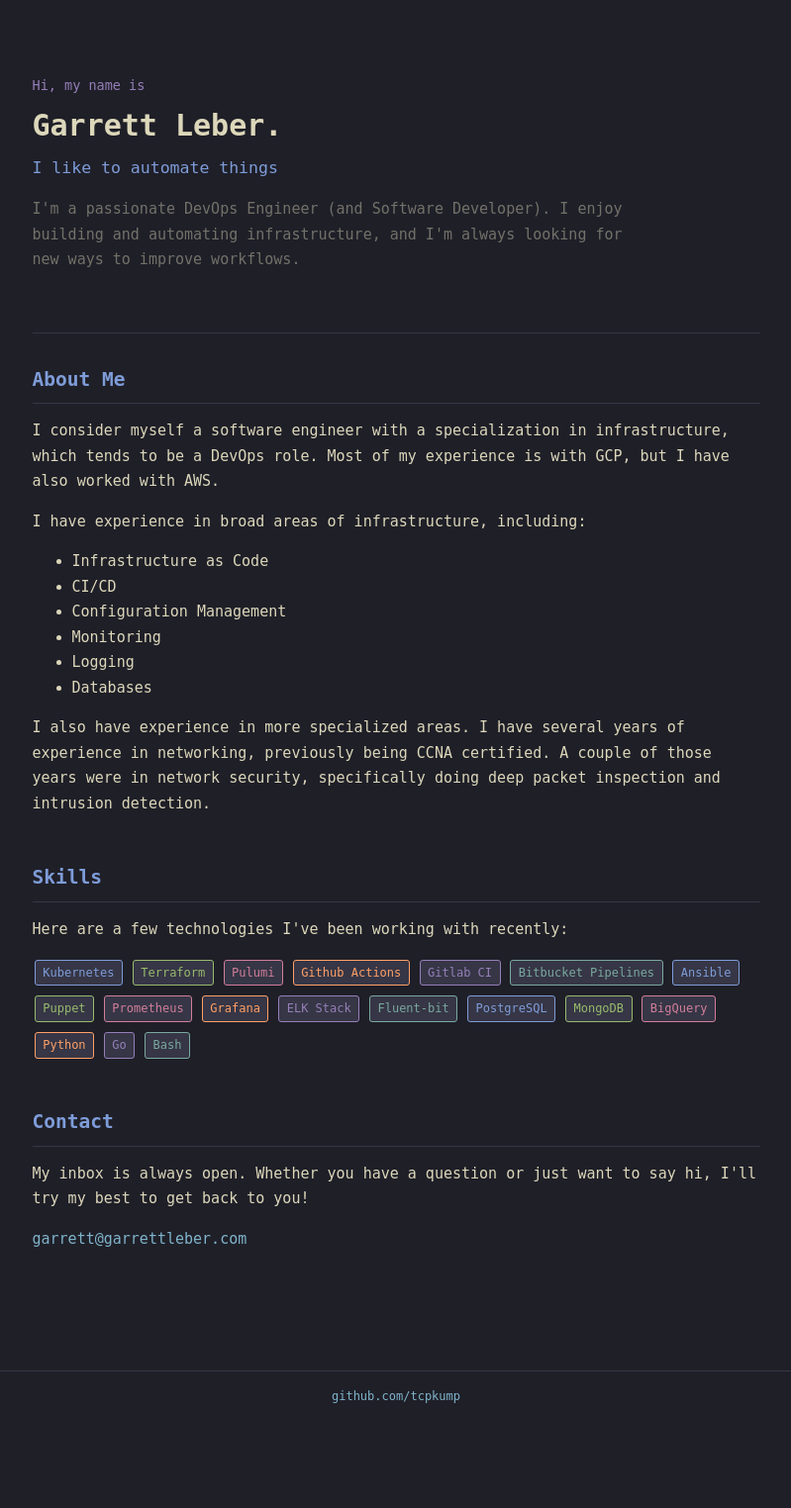
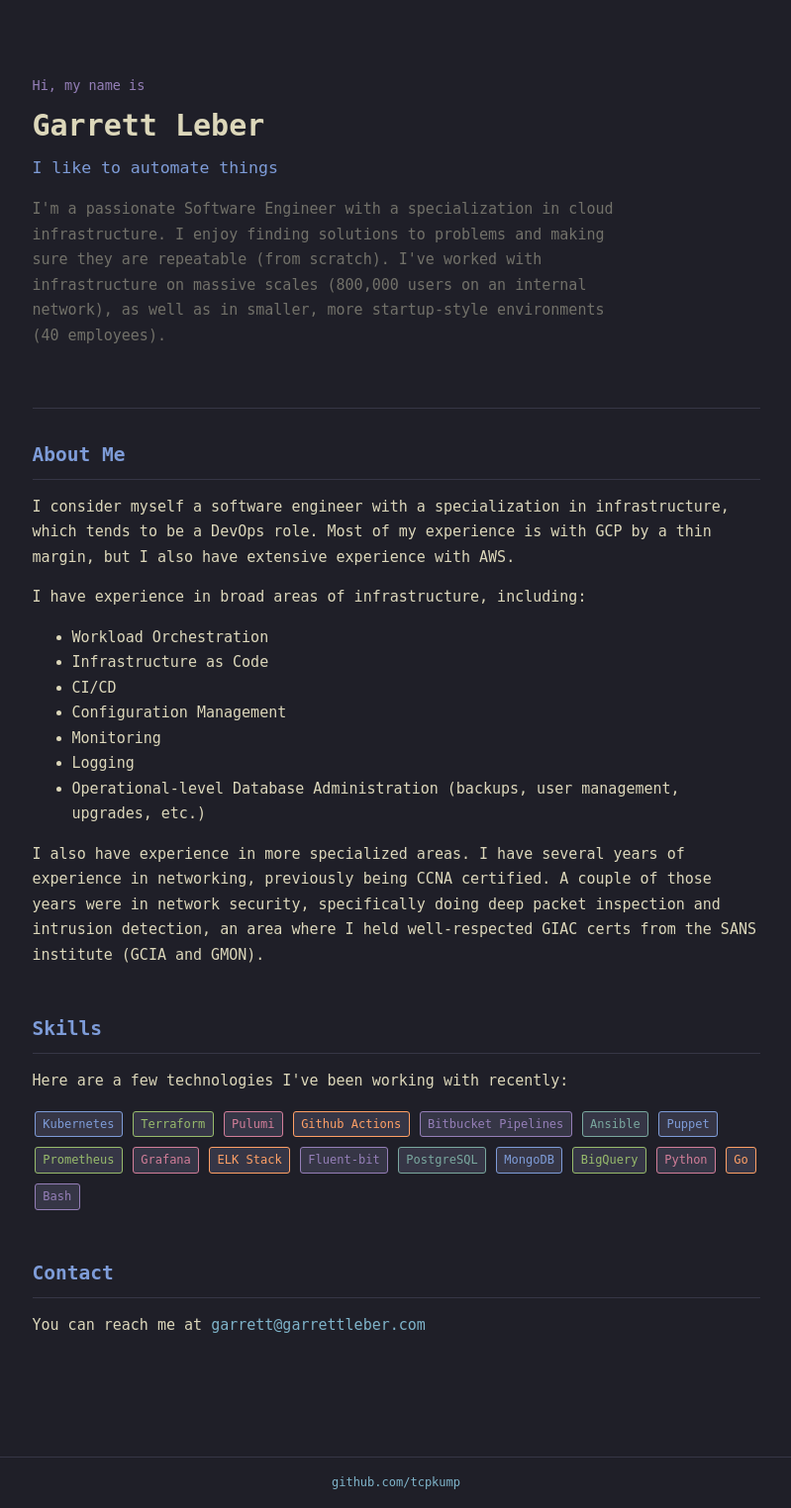
Before and after one commit to tcpkump/garrettleber.com, a Python web app: template site/app/templates/home.html in a window 1280 px wide. Shown: the part 52-1576 px from the top of the page at 99% size, without its empty margins (240-1039 px from the left). Before the commit the page ends 1470 px from the top, so only its background shows below. Run offline with Jinja, Linux system fonts and the light colour scheme; the template is opened without the code that fills it, so the values that code supplies are empty.

Commit message:
feat: update website home

```diff
--- a/site/app/templates/home.html
+++ b/site/app/templates/home.html
@@ -3,36 +3,36 @@
 {% block content %}
 <div class="hero">
     <div class="hero-intro">Hi, my name is</div>
-    <h1 class="hero-title">Garrett Leber.</h1>
+    <h1 class="hero-title">Garrett Leber</h1>
     <div class="hero-subtitle">I like to automate things</div>
     <p class="hero-content">
-        I'm a passionate DevOps Engineer (and Software Developer). I enjoy
-        building and automating infrastructure, and I'm always looking for new
-        ways to improve workflows.
+        I'm a passionate Software Engineer with a specialization in cloud infrastructure. I enjoy finding solutions to
+        problems and making sure they are repeatable (from scratch). I've worked with infrastructure on massive scales
+        (800,000 users on an internal network), as well as in smaller, more startup-style environments (40 employees).
     </p>
 </div>
 
 <div class="section">
     <h2 class="section-title">About Me</h2>
     <p>
-        I consider myself a software engineer with a specialization in
-        infrastructure, which tends to be a DevOps role. Most of my experience
-        is with GCP, but I have also worked with AWS.
+        I consider myself a software engineer with a specialization in infrastructure, which tends to be a DevOps role.
+        Most of my experience is with GCP by a thin margin, but I also have extensive experience with AWS.
     </p>
     <p>I have experience in broad areas of infrastructure, including:</p>
     <ul>
+        <li>Workload Orchestration</li>
         <li>Infrastructure as Code</li>
         <li>CI/CD</li>
         <li>Configuration Management</li>
         <li>Monitoring</li>
         <li>Logging</li>
-        <li>Databases</li>
+        <li>Operational-level Database Administration (backups, user management, upgrades, etc.)</li>
     </ul>
     <p>
-        I also have experience in more specialized areas. I have several years
-        of experience in networking, previously being CCNA certified. A couple
-        of those years were in network security, specifically doing deep packet
-        inspection and intrusion detection.
+        I also have experience in more specialized areas. I have several years of experience in networking, previously
+        being CCNA certified. A couple of those years were in network security, specifically doing deep packet
+        inspection and intrusion detection, an area where I held well-respected GIAC certs from the SANS institute (GCIA
+        and GMON).
     </p>
 </div>
 
@@ -44,7 +44,6 @@
         <span class="badge">Terraform</span>
         <span class="badge">Pulumi</span>
         <span class="badge">Github Actions</span>
-        <span class="badge">Gitlab CI</span>
         <span class="badge">Bitbucket Pipelines</span>
         <span class="badge">Ansible</span>
         <span class="badge">Puppet</span>
@@ -64,11 +63,7 @@
 <div class="section">
     <h2 class="section-title">Contact</h2>
     <p>
-        My inbox is always open. Whether you have a question or just want to
-        say hi, I'll try my best to get back to you!
-    </p>
-    <p>
-        <a href="mailto:garrett@garrettleber.com">garrett@garrettleber.com</a>
+        You can reach me at <a href="mailto:garrett@garrettleber.com">garrett@garrettleber.com</a>
     </p>
 </div>
 {% endblock %}
```
